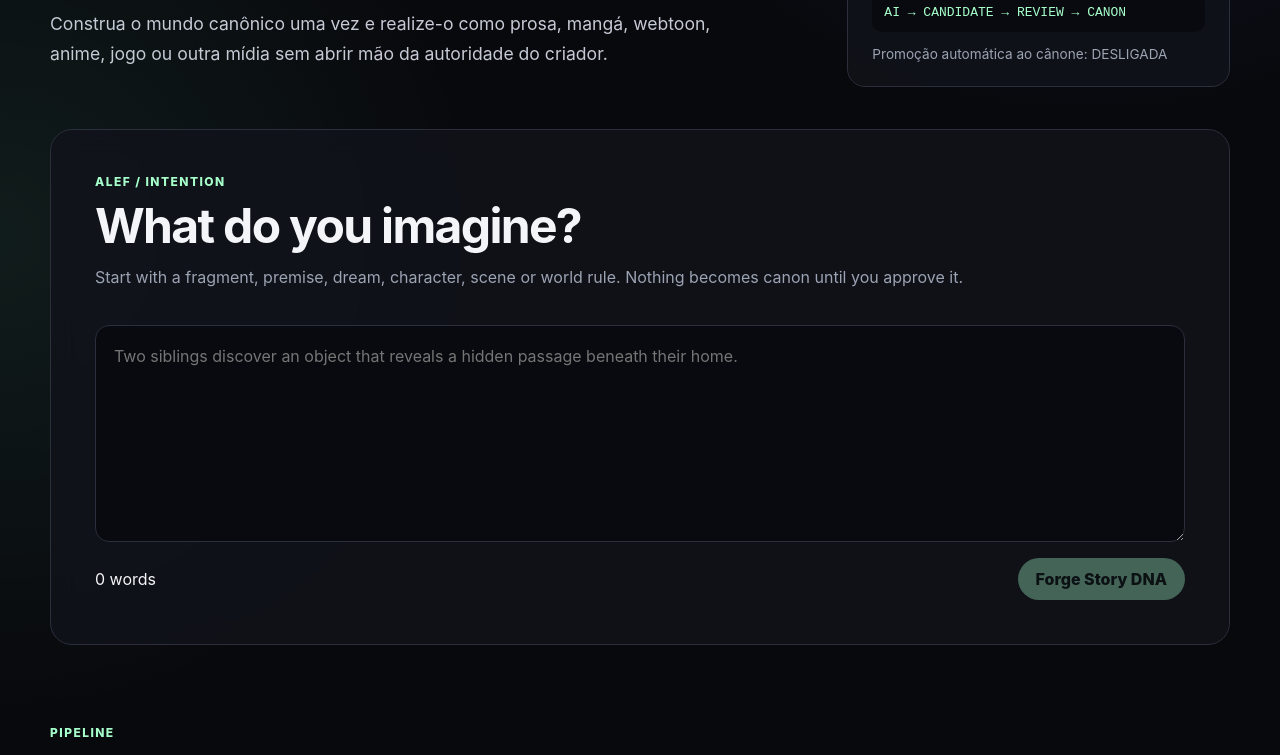
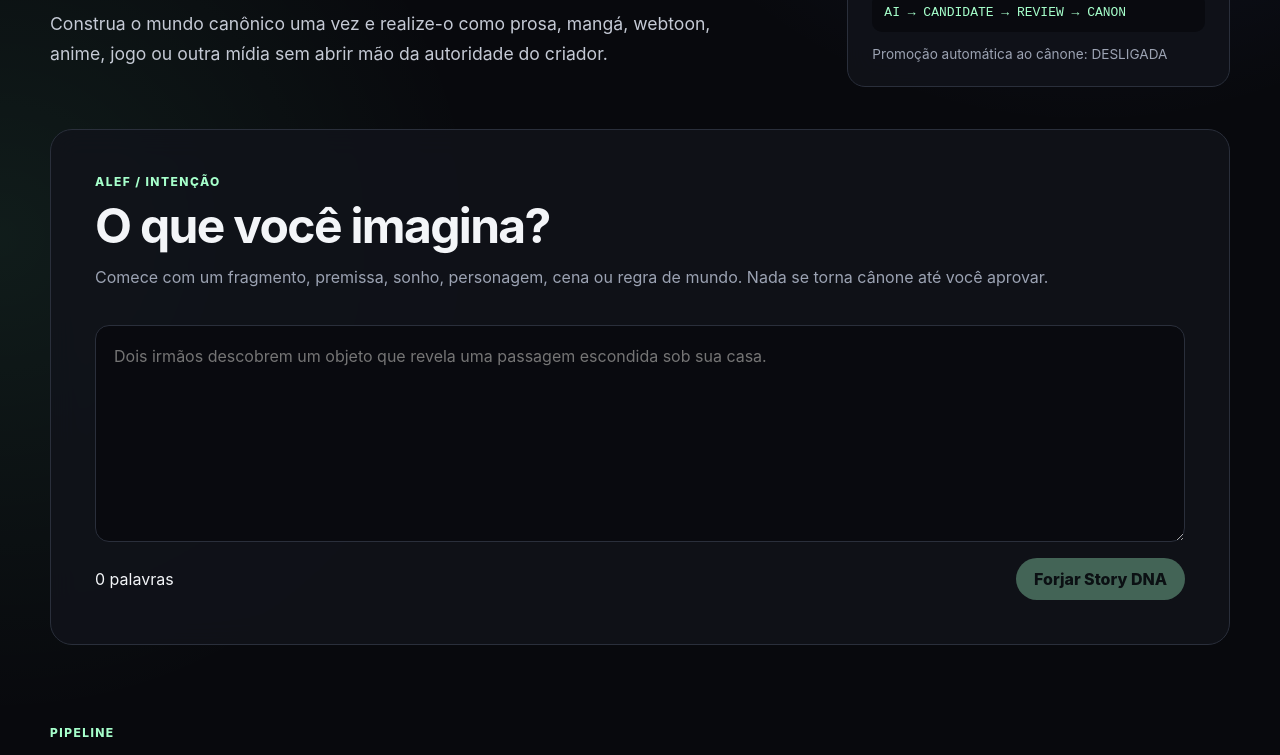
Before and after one commit to tehknesolutions/tehkne-storyforge, a Next.js app in the folder apps/story-lab/: page / in a window 1280 px wide. Shown: the part 418-1173 px from the top of the page. Built offline with nearby package versions, Linux system fonts and the light colour scheme.

Commit message:
feat(i18n): localize ALEF idea intake

```diff
--- a/apps/story-lab/app/idea-intake.tsx
+++ b/apps/story-lab/app/idea-intake.tsx
@@ -1,11 +1,10 @@
 "use client";
 
 import { useMemo, useState } from "react";
-
-const EXAMPLE =
-  "Two siblings discover an object that reveals a hidden passage beneath their home.";
+import { useI18n } from "./i18n";
 
 export function IdeaIntake() {
+  const { t } = useI18n();
   const [idea, setIdea] = useState("");
   const normalized = idea.trim();
   const wordCount = useMemo(
@@ -15,31 +14,28 @@ export function IdeaIntake() {
 
   return (
     <section className="intake-card" aria-labelledby="intake-title">
-      <div className="eyebrow">ALEF / INTENTION</div>
-      <h2 id="intake-title">What do you imagine?</h2>
-      <p className="muted">
-        Start with a fragment, premise, dream, character, scene or world rule.
-        Nothing becomes canon until you approve it.
-      </p>
+      <div className="eyebrow">{t("idea.eyebrow")}</div>
+      <h2 id="intake-title">{t("idea.title")}</h2>
+      <p className="muted">{t("idea.body")}</p>
 
       <textarea
         value={idea}
         onChange={(event) => setIdea(event.target.value)}
-        placeholder={EXAMPLE}
+        placeholder={t("idea.placeholder")}
         rows={7}
-        aria-label="Creative idea"
+        aria-label={t("idea.aria")}
       />
 
       <div className="intake-footer">
-        <span>{wordCount} words</span>
+        <span>{wordCount} {t("idea.words")}</span>
         <button type="button" disabled={!normalized}>
-          Forge Story DNA
+          {t("idea.forge")}
         </button>
       </div>
 
       {normalized ? (
         <div className="candidate-preview">
-          <span className="status candidate">CANDIDATE</span>
+          <span className="status candidate">{t("idea.candidate")}</span>
           <p>{normalized}</p>
         </div>
       ) : null}
```
